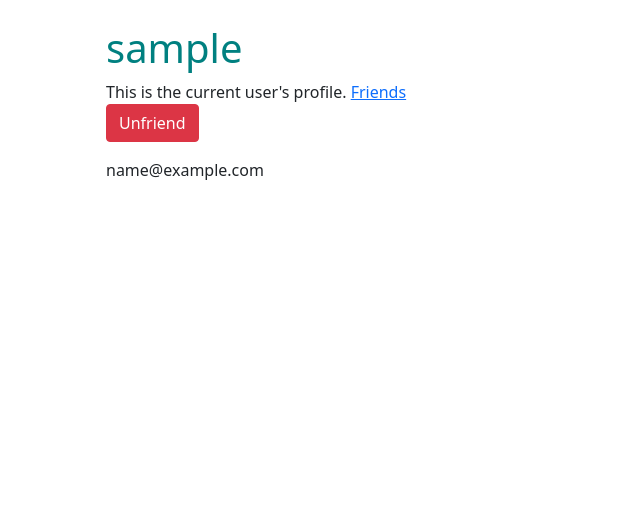
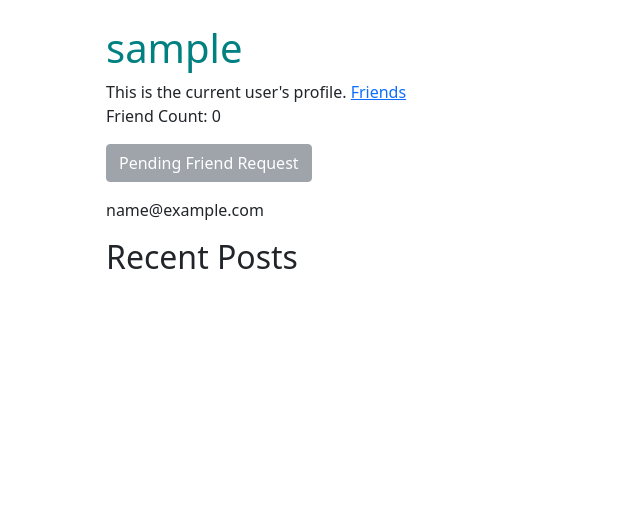
Before and after one commit to scotth527/Django-blog, a Django app: page /profiles/1/ in a window 1280 px wide. Shown: the part 54-570 px from the top of the page, without its empty margins (0-640 px from the left). Run offline with Django 3.2, Linux system fonts and the light colour scheme; the visitor is signed in with stand-in values (Sample User, id 1); data comes from the database, SQL or seed files in the repository; data that the repository does not hold is empty; some libraries are stand-ins or nearby versions.

Commit message:
working on function to retrieve friendship status

```diff
--- a/posts/views.py
+++ b/posts/views.py
@@ -26,6 +26,7 @@ class PostsIndexView(LoginRequiredMixin, generic.ListView ):
     template_name = 'posts/index.html'
     context_object_name = 'latest_post_list'
     form_class = PostsForm
+    paginate_by = 10
 
     def get_context_data(self, **kwargs):
         # Call the base implementation first to get the context
--- a/profiles/templates/profiles/detail.html
+++ b/profiles/templates/profiles/detail.html
@@ -14,28 +14,35 @@
 
     {% endfor %}
 
-
     <a href="{% url 'profiles:friend-list' profile.id %}">Friends</a>
+    <p>Friend Count: {{ friend_list|length }}</p>
 
     {% endif %}
 
     <!--TODO: amend this to also be if user has not already requested friendship with this user-->
-    {% if profile.user != user and not is_friend_of_user %}
-        {% include 'profiles/partials/_friendship_request_form.html' with id=profile.user.id %}
-    {% else %}
+    {% if is_friend_of_user %}
     <!--TODO: Insert friendship id -->
         {% include 'friendships/partials/_friendship_delete_form.html' with id=profile.user.id %}
+    {% elif profile.user != user and not is_friend_of_user %}
+        {% include 'profiles/partials/_friendship_request_form.html' with id=profile.user.id %}
+
     {% endif %}
+
+    <button class="btn btn-secondary disabled">Pending Friend Request</button>
 
     <!--Action is what should happen after submit -->
     <div>
-        <p>{{profile.first_name}}</p>
-        <p>{{profile.last_name}}</p>
+        <p>{{profile.first_name }} {{profile.last_name}}</p>
         <p>{{profile.user.email}}</p>
     </div>
 
+    <h2>Recent Posts</h2>
     {% for post in posts %}
         {% include 'posts/partials/_post_article.html' with post=post comment_form=comment_form %}
     {% endfor %}
 </div>
 {% endblock %}
+
+{% block js_block %}
+    {% include 'posts/partials/_toggle_reaction_js.html' %}
+{% endblock %}
--- a/profiles/utils/utils.py
+++ b/profiles/utils/utils.py
@@ -63,3 +63,12 @@ def get_mutual_friends(user, target_user):
     target_user_friend_list = get_friendlist(target_user)
     mutual_friends = set(user_friend_list) & set(target_user_friend_list)
     return mutual_friends
+
+
+def check_friendship_status(user, target_user):
+    user_is_requester = Q(requester=user)
+    user_is_requestee = Q(requestee=user)
+    target_user_is_requester = Q(requester=target_user)
+    target_user_is_requestee = Q(requestee=target_user)
+    return Friendship.objects.filter(
+        (user_is_requester & target_user_is_requestee) | (user_is_requestee & target_user_is_requester))
--- a/profiles/views.py
+++ b/profiles/views.py
@@ -17,7 +17,7 @@ from django.http import HttpResponseNotFound
 from django.shortcuts import render, get_object_or_404, redirect
 from django.db import IntegrityError
 from profiles.utils.mixins import UserIsRequesteeMixin, UserIsRequesteeOrRequesterMixin
-from profiles.utils.utils import get_friendlist, get_friend_suggestions, get_mutual_friends
+from profiles.utils.utils import get_friendlist, get_friend_suggestions, get_mutual_friends, check_friendship_status
 from haystack.query import SearchQuerySet
 import pdb
 
@@ -93,21 +93,25 @@ class ProfileDetailView(LoginRequiredMixin, generic.DetailView):
     def get_context_data(self, **kwargs):
         context = super(ProfileDetailView, self).get_context_data(**kwargs)
         profile = self.get_object()
-        profile_belongs_to_user = self.request.user.id == self.kwargs["pk"]
+        user = self.request.user
+        profile_belongs_to_user = user.id == self.kwargs["pk"]
+        user_friendlist = get_friendlist(self.request.user)
+
         context['form'] = self.form_class if profile_belongs_to_user else None
         context['comment_form'] = CommentsForm
         context['is_user_profile'] = profile_belongs_to_user
         context['posts'] = Post.objects.filter(author=profile.user).order_by('-pub_date')[:10]
-
+        context['friend_list'] = user_friendlist
         # pdb.set_trace()
         if context['is_user_profile']:
             pending_friend_requests = Friendship.objects.filter(requestee=self.request.user, status="Pending")
             context['pending_friend_requests'] = pending_friend_requests
-            print("Pending Friend Requests ", pending_friend_requests)
         else:
-            user_friendlist = get_friendlist(self.request.user)
             profile = self.get_object().user
             context['is_friend_of_user'] = profile in user_friendlist
+            friendship_status = check_friendship_status(user, profile)
+            print("Friendship status", vars(friendship_status))
+
         return context
 
     def get_queryset(self):
--- /dev/null
+++ b/templates/partials/_navbar.html
@@ -0,0 +1,30 @@
+<nav class="navbar navbar-expand-lg navbar-light bg-light d-flex justify-content-between">
+  <div class="navbar-left-side d-flex align-items-center">
+    <a href="{% url 'posts:index' %}">Home</a>
+  </div>
+  <button class="navbar-toggler" type="button" data-toggle="collapse" data-target="#navbarSupportedContent"
+          aria-controls="navbarSupportedContent" aria-expanded="false" aria-label="Toggle navigation">
+    <span class="navbar-toggler-icon"></span>
+  </button>
+
+  <div class="collapse navbar-collapse justify-content-end" id="navbarSupportedContent">
+    <ul class="navbar-nav mr-auto align-items-center d-flex justify-content-end">
+      <li class="nav-item active">
+           <a href="{% url 'profiles:detail' user.id %}">Profile</a>
+      </li>
+      <li class="nav-item">
+        <a href="{% url 'profiles:logout' %}">Logout</a>
+      </li>
+        <li class="nav-item">
+        <a href="{% url 'profiles:friend-suggestion' pk=user.id suggestion_count=10 %}">Find Friends</a>
+      </li>
+      <li>
+        <form class="form-inline my-2 my-lg-0 d-flex">
+          <input class="form-control mr-sm-2" type="search" placeholder="Search user" aria-label="Search">
+          <button class="btn btn-dark my-2 my-sm-0" type="submit">Search</button>
+        </form>
+      </li>
+    </ul>
+
+  </div>
+</nav>
```
Also changed, not shown: templates/base.html (+6 -33 lines), templates/partials/_footer.html (added).
